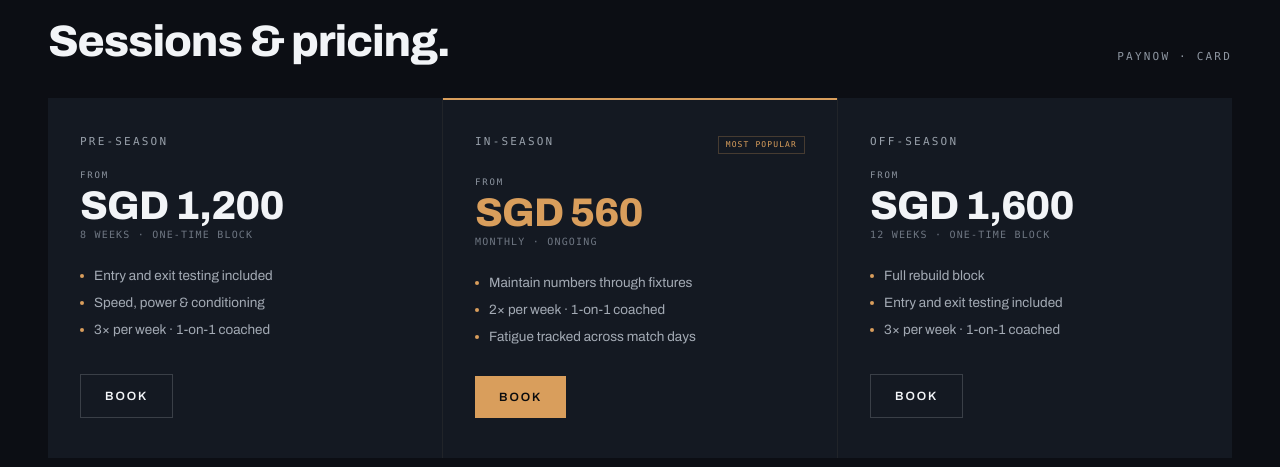
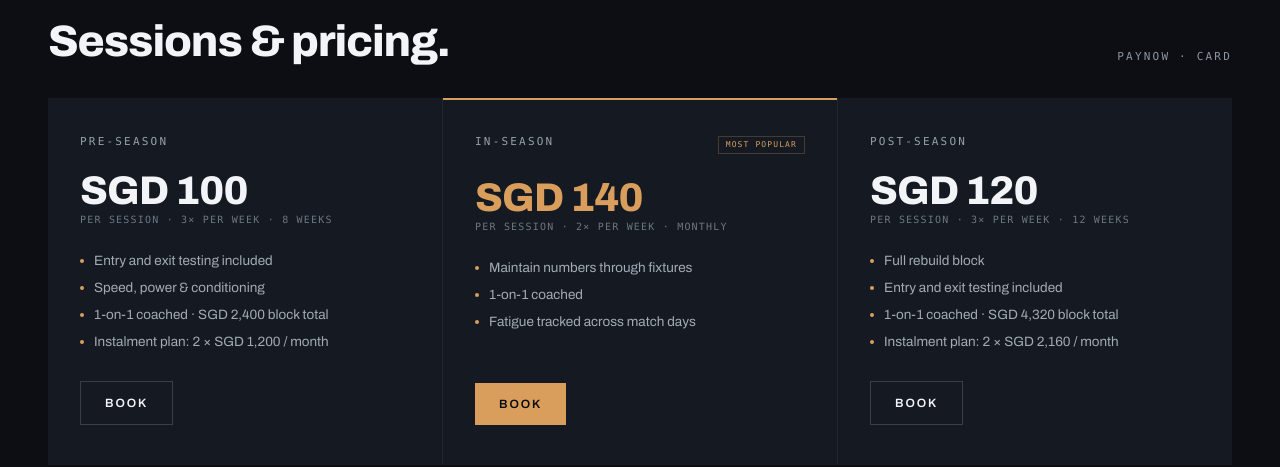
Before and after one commit to GOHSUNJIN/rebuilt, a Next.js app: page /performance in a window 1280 px wide. Shown: the part 1440-1907 px from the top of the page. Built offline with nearby package versions, Linux system fonts and the light colour scheme.

Commit message:
Update performance pricing: per-session rates, instalment plans, rename Off-season to Post-season

```diff
--- a/app/performance/page.tsx
+++ b/app/performance/page.tsx
@@ -20,9 +20,9 @@ export const metadata: Metadata = {
 }
 
 const PRICING: PricingItem[] = [
-  { type: 'Pre-season', price: 'From SGD 1,200', sub: '8 weeks · one-time block',  href: '/book?service=performance', featured: false, features: ['Entry and exit testing included', 'Speed, power & conditioning', '3× per week · 1-on-1 coached'] },
-  { type: 'In-season',  price: 'From SGD 560',   sub: 'Monthly · ongoing',          href: '/book?service=performance', featured: true,  features: ['Maintain numbers through fixtures', '2× per week · 1-on-1 coached', 'Fatigue tracked across match days'] },
-  { type: 'Off-season', price: 'From SGD 1,600', sub: '12 weeks · one-time block',  href: '/book?service=performance', featured: false, features: ['Full rebuild block', 'Entry and exit testing included', '3× per week · 1-on-1 coached'] },
+  { type: 'Pre-season',  price: 'SGD 100', sub: 'per session · 3× per week · 8 weeks',  href: '/book?service=performance', featured: false, features: ['Entry and exit testing included', 'Speed, power & conditioning', '1-on-1 coached · SGD 2,400 block total', 'Instalment plan: 2 × SGD 1,200 / month'] },
+  { type: 'In-season',   price: 'SGD 140', sub: 'per session · 2× per week · monthly',   href: '/book?service=performance', featured: true,  features: ['Maintain numbers through fixtures', '1-on-1 coached', 'Fatigue tracked across match days'] },
+  { type: 'Post-season', price: 'SGD 120', sub: 'per session · 3× per week · 12 weeks', href: '/book?service=performance', featured: false, features: ['Full rebuild block', 'Entry and exit testing included', '1-on-1 coached · SGD 4,320 block total', 'Instalment plan: 2 × SGD 2,160 / month'] },
 ]
 
 const INCLUDED: FeatureItem[] = [
```
